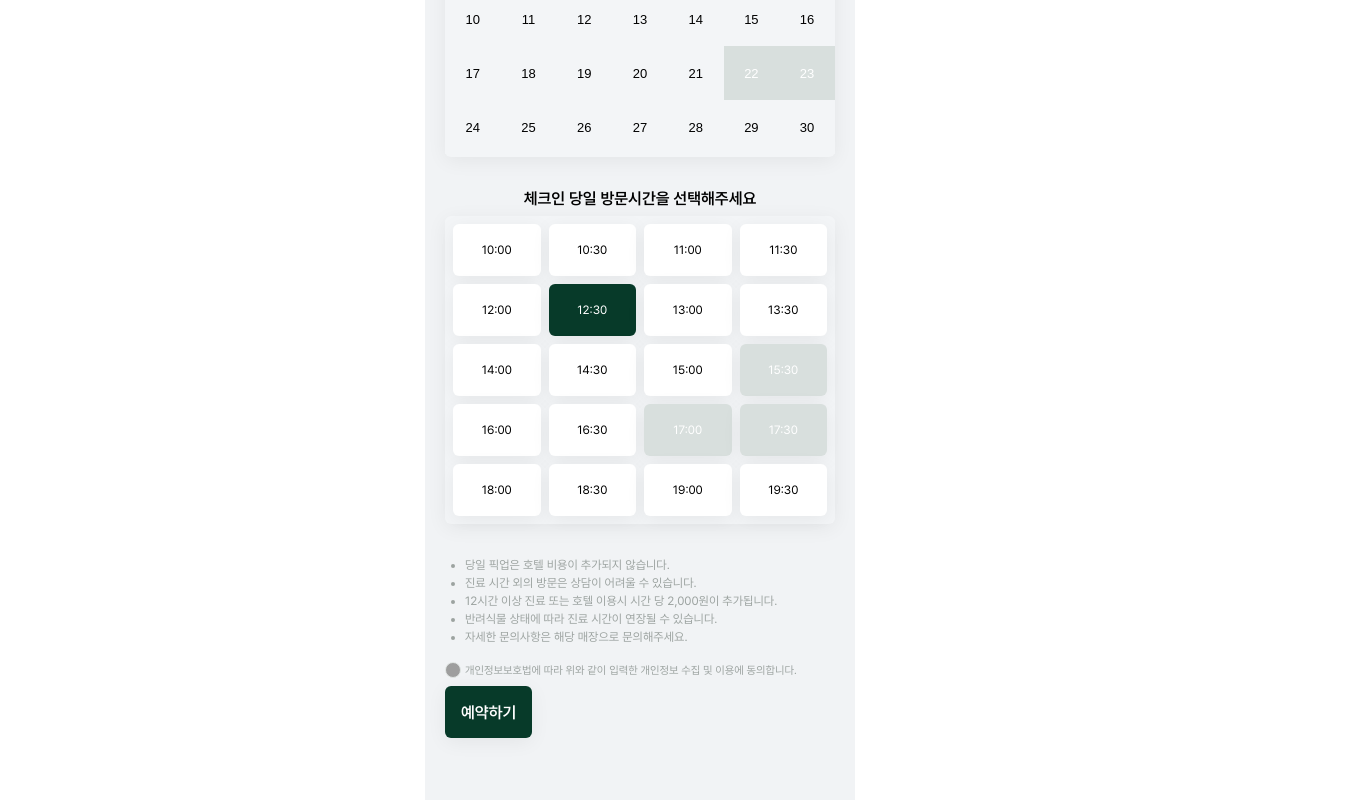
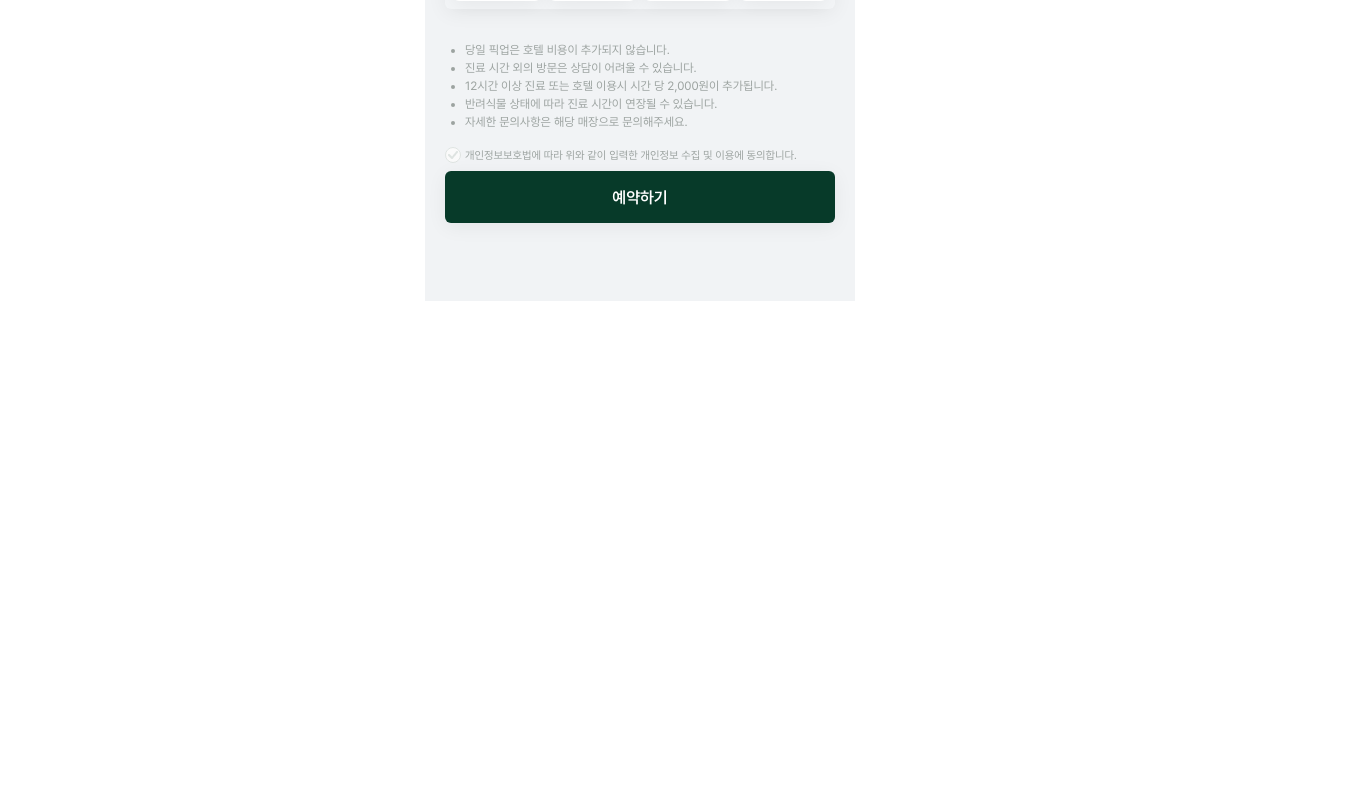
Before and after one commit to PlantHostel/PlantHostel-client, a React (Vite) app: page /hotels/reservation in a window 1280 px wide. Shown: the part 1588-2388 px from the top of the page, 1350 px wide, since content can reach past the window. After the commit the page ends 1889 px from the top, so only its background shows below. Built offline with nearby package versions, Linux system fonts and the light colour scheme; grey boxes are pictures that could not be loaded.

Commit message:
병원 예약 버튼 스타일 수정

```diff
--- a/src/pages/reservation/Reservation.tsx
+++ b/src/pages/reservation/Reservation.tsx
@@ -1,20 +1,20 @@
+import NotificationImage from "../../assets/notification.png";
+import SettingImage from "../../assets/setting.png";
+import ProfileImage from "../../assets/profile-image.png";
+import Calendar from "react-calendar";
+import styled from "styled-components";
+import unchecked from "../../assets/unchecked.png";
+import checked from "../../assets/checked.png";
 import { HeaderLR } from "../../components/common/HeaderLR";
-import NotificationImage from "../assets/notification.png";
-import SettingImage from "../assets/setting.png";
+import { InfoBox } from "../../components/common/InfoBox";
+import { Search } from "../../components/common/Search";
 import Title from "../../components/common/Title";
-import { InfoBox } from "../../components/common/InfoBox";
-import ProfileImage from "../assets/profile-image.png";
-import { Search } from "../../components/common/Search";
 import InputLabel from "../../components/common/InputLabel";
+import InputBox from "../../components/common/InputBox";
 import { Input } from "../../components/common/Input";
-import InputBox from "../../components/common/InputBox";
 import { Select } from "../../components/common/Select";
 import { Textarea } from "../../components/common/Textarea";
-import Calendar from "react-calendar";
-import styled from "styled-components";
 import { TimeSelect } from "../../components/reservation/TimeSelect";
-import unchecked from "../assets/unchecked.png";
-import checked from "../assets/checked.png";
 import { CommonButton } from "../../components/common/CommonButton";
 
 interface ReservationProps {
@@ -182,7 +182,9 @@ export const Reservation = ({ type }: ReservationProps) => {
         </label>
       </div>
 
-      <CommonButton text="예약하기" />
+      <div className="flex">
+        <CommonButton text="예약하기" />
+      </div>
     </ReservationWrap>
   );
 };
@@ -204,6 +206,15 @@ const ReservationWrap = styled.div`
     display: flex;
     align-items: center;
     margin-bottom: 8px;
+  }
+
+  .flex {
+    display: flex;
+    margin: 8px 0px 16px;
+
+    button {
+      flex: 1;
+    }
   }
 
   .checkbox {
```
